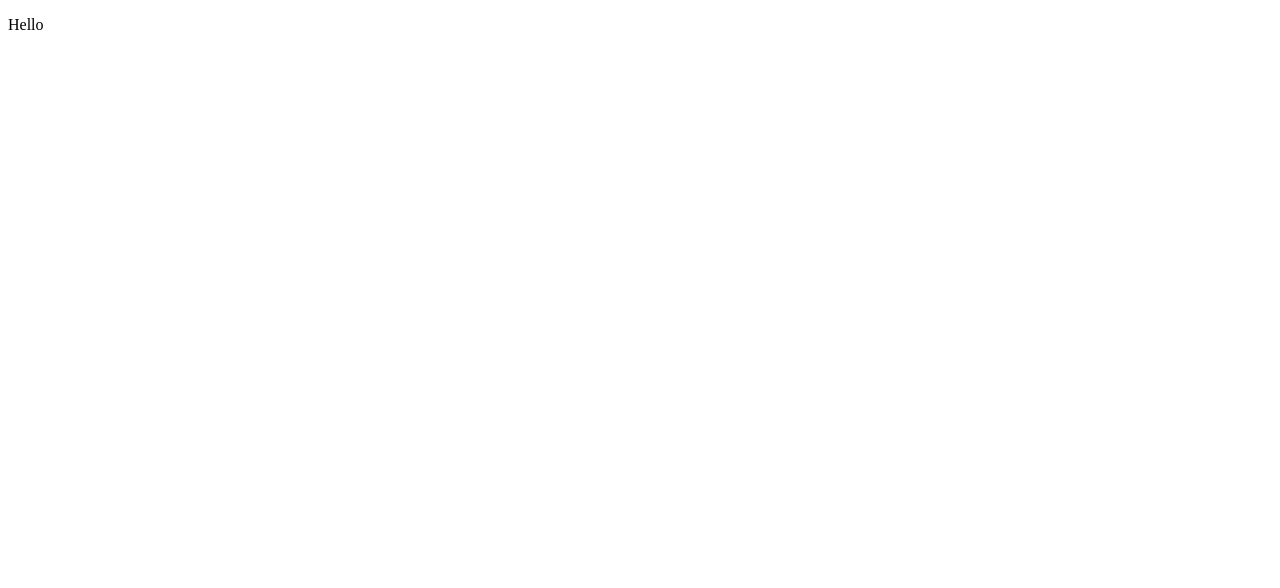
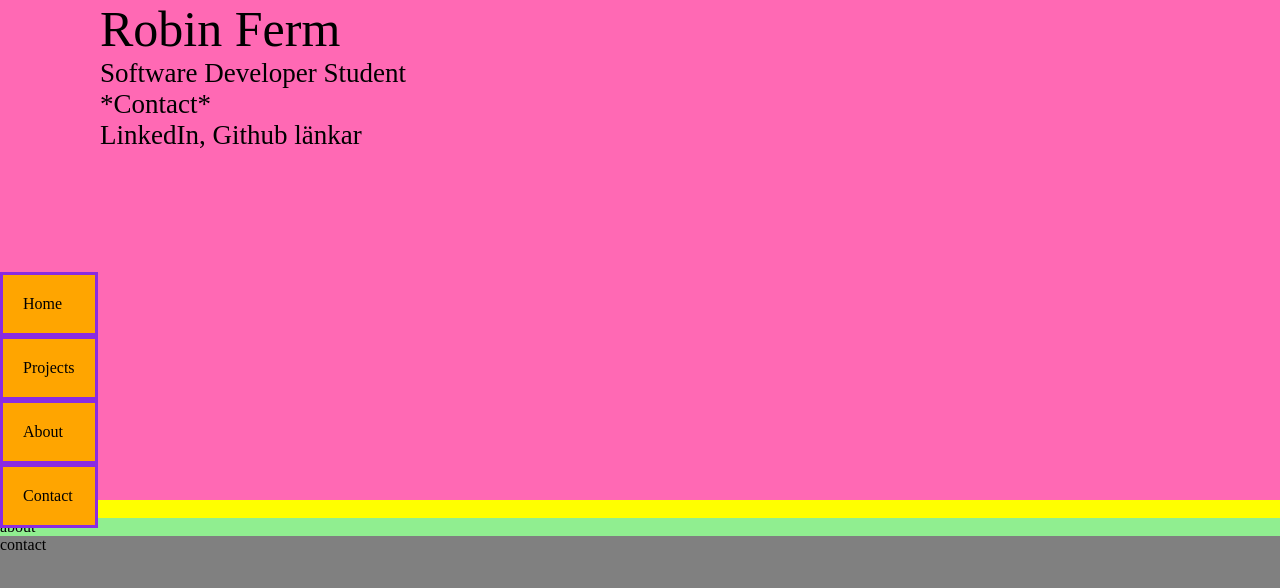
Before and after one commit to robinferm/robinferm.github.io, a plain HTML site: page index.html in a window 1280 px wide. Drawn offline with Linux system fonts and the light colour scheme.

Commit message:
sections and sidebar

```diff
--- a/index.html
+++ b/index.html
@@ -4,6 +4,41 @@
         <link rel="stylesheet" href="style.css">
     </head>
     <body>
-        <p>Hello</p>
+        <!-- Header (side bar) -->
+        <header class="header">
+            <nav class="nav-menu">
+                <ul>
+                    <li>Home</li>
+                    <li>Projects</li>
+                    <li>About</li>
+                    <li>Contact</li>
+                </ul>
+            </nav>
+        </header>
+
+        <!-- Home section -->
+        <section class="home" id="home">
+            <div class="home-content">
+                <div class="name">Robin Ferm</div>
+                <div class="title">Software Developer Student</div>
+                <div class="contact">*Contact*</div>
+                <div class="links">LinkedIn, Github länkar</div>
+            </div>
+        </section>
+
+        <!-- Projects section -->
+        <section class="projects" id="projects">
+            <p>projects</p>
+        </section>
+
+        <!-- About section -->
+        <section class="about" id="about">
+            <p>about</p>
+        </section>
+
+        <!-- Contact section -->
+        <section class="contact" id="contact">
+            <p>contact</p>
+        </section>
     </body>
 </html>
--- a/style.css
+++ b/style.css
@@ -0,0 +1,68 @@
+* {
+    margin: 0;
+    padding: 0;
+}
+
+body {
+    background-color: grey;
+}
+
+/***** Header (side bar) *****/
+.header {
+    position: fixed;
+    top: 0;
+    bottom: 0;
+    display: flex;
+    justify-content: center;
+    flex-direction: column;
+
+    /* position: fixed;
+    top: 0;
+    left: 0;
+    bottom: 0;
+    z-index: 9997;
+    transition: all 0.5s;
+    padding: 15px;
+    overflow-y: auto; */
+
+}
+
+.header .nav-menu {
+    background-color: orange
+}
+
+.header .nav-menu li {
+    padding: 20px;
+    border: solid blueviolet;
+}
+
+/***** Home section *****/
+.home {
+    display: flex;
+    background-color: hotpink;
+    min-height: 500px;
+    font-size: 27px;
+}
+
+.home .home-content {
+    padding-left: 100px;
+}
+
+.home .home-content .name {
+    font-size: 50px;
+}
+
+/***** Projects section *****/
+.projects {
+    background-color: yellow;
+}
+
+/***** About section *****/
+.about {
+    background-color: lightgreen;
+}
+
+/***** Contact section *****/
+.contacts {
+    background-color: lightblue;
+}
```
